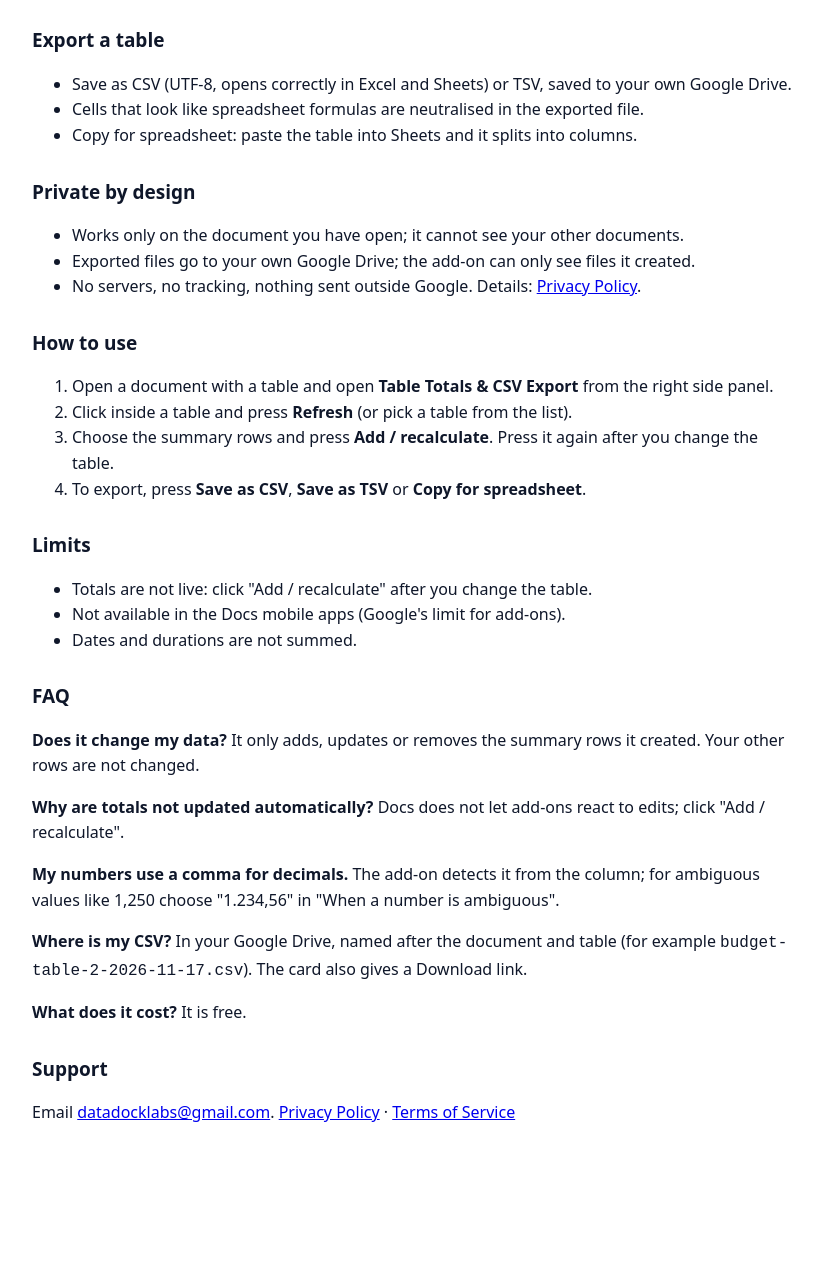
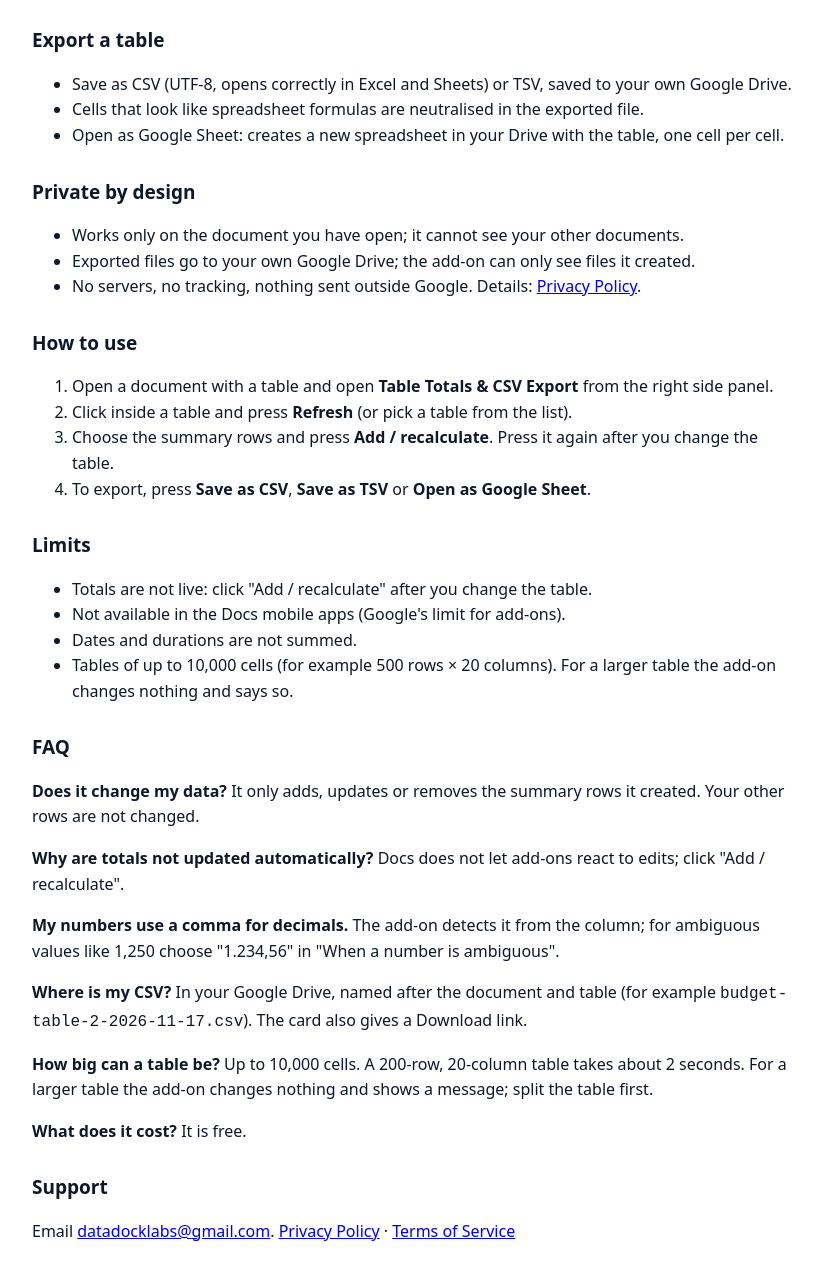
Before and after one commit to datadock-labs/datadock-labs.github.io, a plain HTML site: page apps/table-totals/index.html in a window 1280 px wide. Shown: the part 516-1796 px from the top of the page, without its empty margins (228-1050 px from the left). Before the commit the page ends 1682 px from the top, so only its background shows below. Drawn offline with Linux system fonts and the light colour scheme.

Commit message:
Table Totals: Open as Google Sheet, 10,000-cell limit

```diff
--- a/apps/table-totals/index.html
+++ b/apps/table-totals/index.html
@@ -22,7 +22,7 @@
 <ul>
 <li>Save as CSV (UTF-8, opens correctly in Excel and Sheets) or TSV, saved to your own Google Drive.</li>
 <li>Cells that look like spreadsheet formulas are neutralised in the exported file.</li>
-<li>Copy for spreadsheet: paste the table into Sheets and it splits into columns.</li>
+<li>Open as Google Sheet: creates a new spreadsheet in your Drive with the table, one cell per cell.</li>
 </ul>
 
 <h2>Private by design</h2>
@@ -37,7 +37,7 @@
 <li>Open a document with a table and open <b>Table Totals &amp; CSV Export</b> from the right side panel.</li>
 <li>Click inside a table and press <b>Refresh</b> (or pick a table from the list).</li>
 <li>Choose the summary rows and press <b>Add / recalculate</b>. Press it again after you change the table.</li>
-<li>To export, press <b>Save as CSV</b>, <b>Save as TSV</b> or <b>Copy for spreadsheet</b>.</li>
+<li>To export, press <b>Save as CSV</b>, <b>Save as TSV</b> or <b>Open as Google Sheet</b>.</li>
 </ol>
 
 <h2>Limits</h2>
@@ -45,6 +45,7 @@
 <li>Totals are not live: click "Add / recalculate" after you change the table.</li>
 <li>Not available in the Docs mobile apps (Google's limit for add-ons).</li>
 <li>Dates and durations are not summed.</li>
+<li>Tables of up to 10,000 cells (for example 500 rows &times; 20 columns). For a larger table the add-on changes nothing and says so.</li>
 </ul>
 
 <h2>FAQ</h2>
@@ -52,6 +53,7 @@
 <p><b>Why are totals not updated automatically?</b> Docs does not let add-ons react to edits; click "Add / recalculate".</p>
 <p><b>My numbers use a comma for decimals.</b> The add-on detects it from the column; for ambiguous values like 1,250 choose "1.234,56" in "When a number is ambiguous".</p>
 <p><b>Where is my CSV?</b> In your Google Drive, named after the document and table (for example <code>budget-table-2-2026-11-17.csv</code>). The card also gives a Download link.</p>
+<p><b>How big can a table be?</b> Up to 10,000 cells. A 200-row, 20-column table takes about 2 seconds. For a larger table the add-on changes nothing and shows a message; split the table first.</p>
 <p><b>What does it cost?</b> It is free.</p>
 
 <h2>Support</h2>
```
